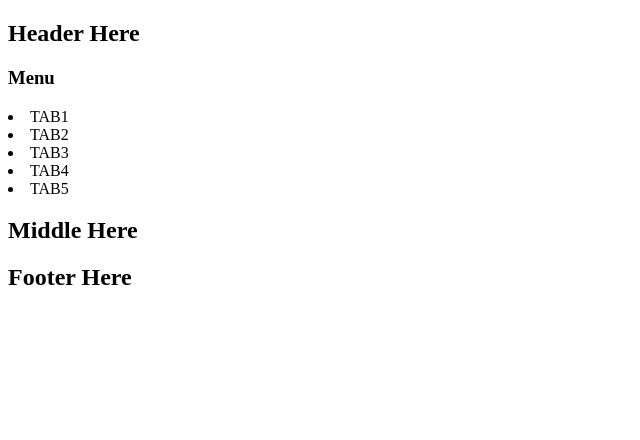
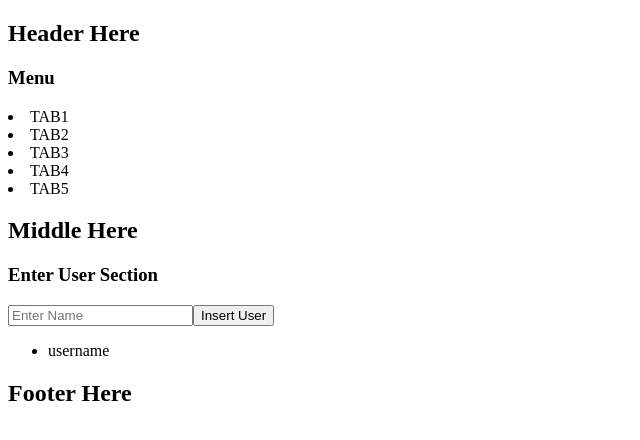
Before and after one commit to bhanuhanda/learning-react, a React (Create React App) app: page / in a window 1280 px wide. Shown: the top 440 px of the page, without its empty margins (0-640 px from the left). Built offline with nearby package versions, Linux system fonts and the light colour scheme.

Commit message:
insert users to state from input

```diff
--- a/package.json
+++ b/package.json
@@ -4,6 +4,7 @@
   "private": true,
   "dependencies": {
     "react": "^16.8.1",
+    "react-autosuggest": "^9.4.3",
     "react-dom": "^16.8.1",
     "react-scripts": "2.1.3"
   },
--- /dev/null
+++ b/src/EnterUser.js
@@ -0,0 +1,65 @@
+import React, { Component } from "react";
+
+class EnterUser extends Component {
+  constructor() {
+    super();
+    this.state = {
+      usersList: [
+        {
+          name: "username"
+        }
+      ],
+      name: ""
+    };
+  }
+  setName = e => {
+    this.setState(
+      {
+        name: e.target.value
+      },
+      () => {
+        console.log(this.state.name);
+      }
+    );
+  };
+
+  clearInputs = () => {
+    this.setState({
+      name: ""
+    });
+  };
+
+  enterUser = () => {
+    let userDetail = {
+      name: this.state.name
+    };
+    let newUsersList = this.state.usersList.slice();
+    newUsersList.push(userDetail);
+    this.setState({
+      usersList: newUsersList
+    });
+
+    this.clearInputs();
+  };
+
+  render() {
+    return (
+      <div>
+        <h3>Enter User Section</h3>
+        <input type="text" placeholder="Enter Name" value={this.state.name} onChange={e => {this.setName(e);}}/>
+        <button onClick={() => {this.enterUser();}}>Insert User</button>
+
+        <ul>
+          {this.state.usersList.map((v,i)=>{
+            return(
+              <li key={i}>{v.name}</li>
+            );
+          })}
+        </ul>
+
+      </div>
+    );
+  }
+}
+
+export default EnterUser;
--- a/src/middle.js
+++ b/src/middle.js
@@ -1,9 +1,13 @@
 import React, { Component } from 'react';
+import EnterUser from './EnterUser';
 
 class Middle extends Component {
     render(){
         return(
-            <h2>Middle Here</h2>
+            <div class="hello">
+                <h2>Middle Here</h2>
+                <EnterUser />
+            </div>
         );
     }
 }
```
Also changed, not shown: 1 other file (tests, documents, lock files or other folders).
